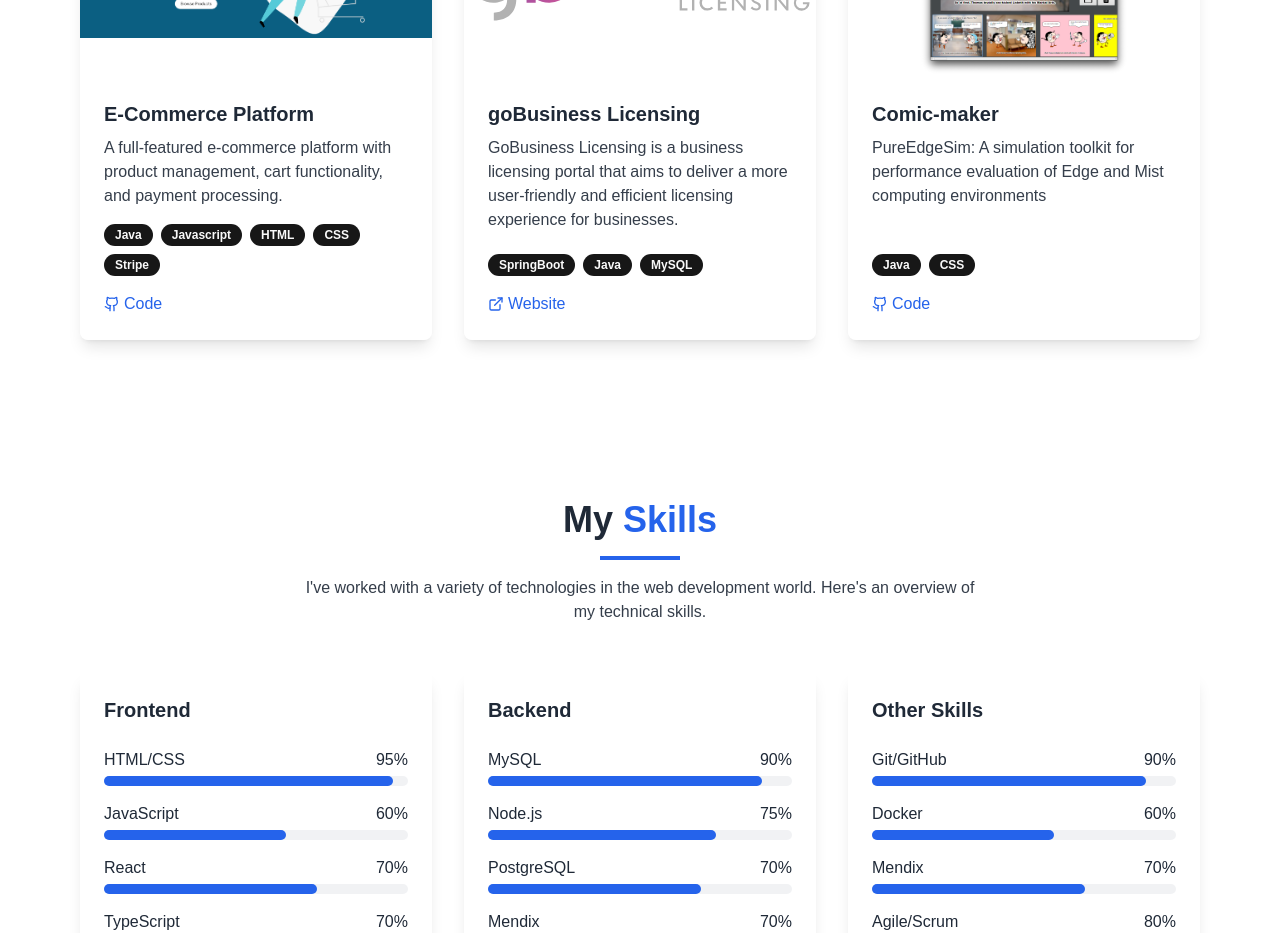
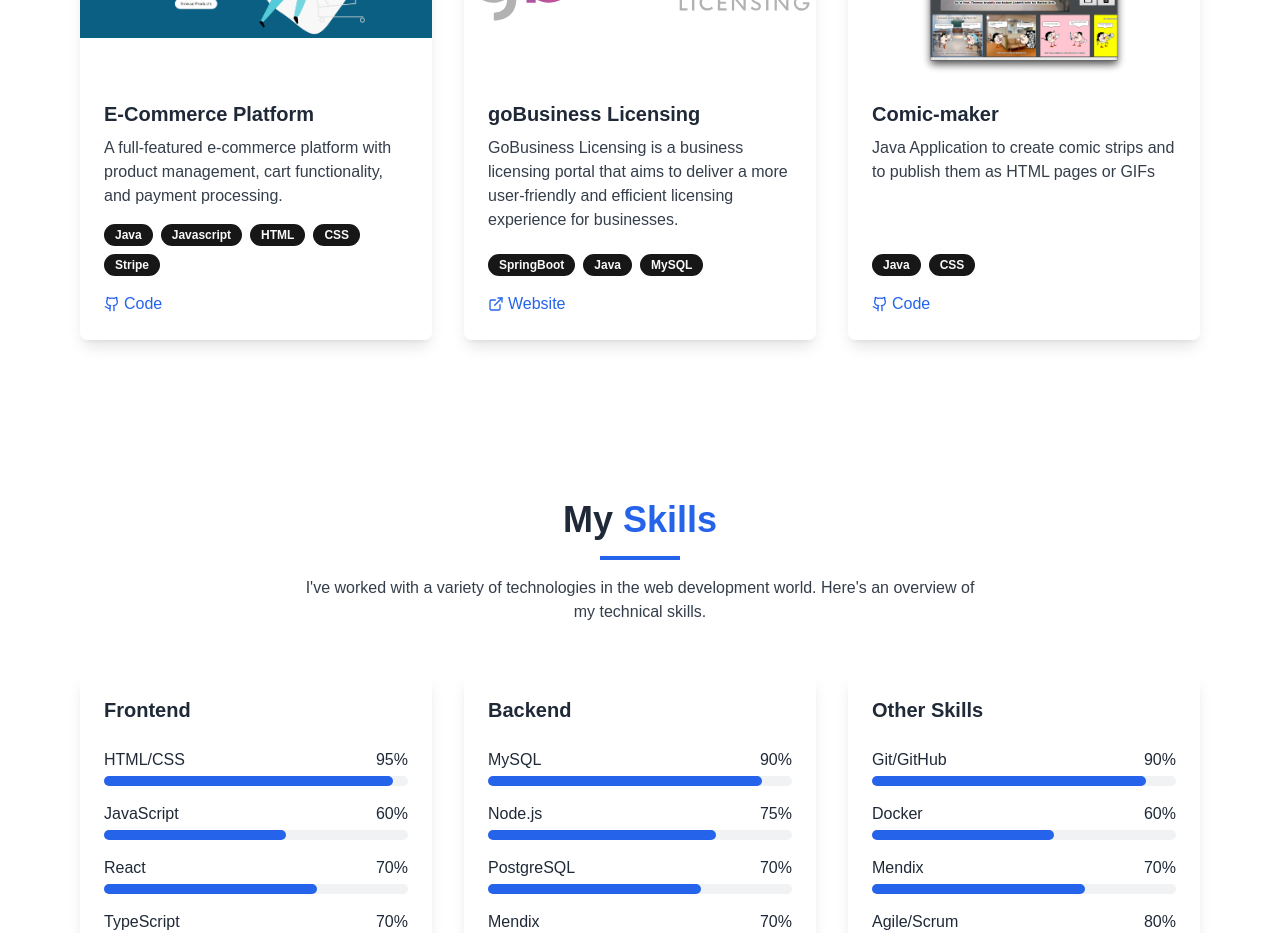
Before and after one commit to choonjerald/jeraldcwt-v2, a Next.js app in the folder my-portfolio/: page / in a window 1280 px wide. Shown: the part 1800-2733 px from the top of the page. Built offline with nearby package versions, Linux system fonts and the light colour scheme.

Commit message:
desc update for project

```diff
--- a/my-portfolio/components/sections/projects.tsx
+++ b/my-portfolio/components/sections/projects.tsx
@@ -63,7 +63,7 @@ export default function Projects({ theme }: ProjectsProps) {
     {
       title: "Comic-maker",
       description:
-        "PureEdgeSim: A simulation toolkit for performance evaluation of Edge and Mist computing environments",
+        "Java Application to create comic strips and to publish them as HTML pages or GIFs",
       image: "/comic-maker.png",
       technologies: ["Java", "CSS"],
       githubUrl: "https://github.com/jsn-t/comic-maker",
```
